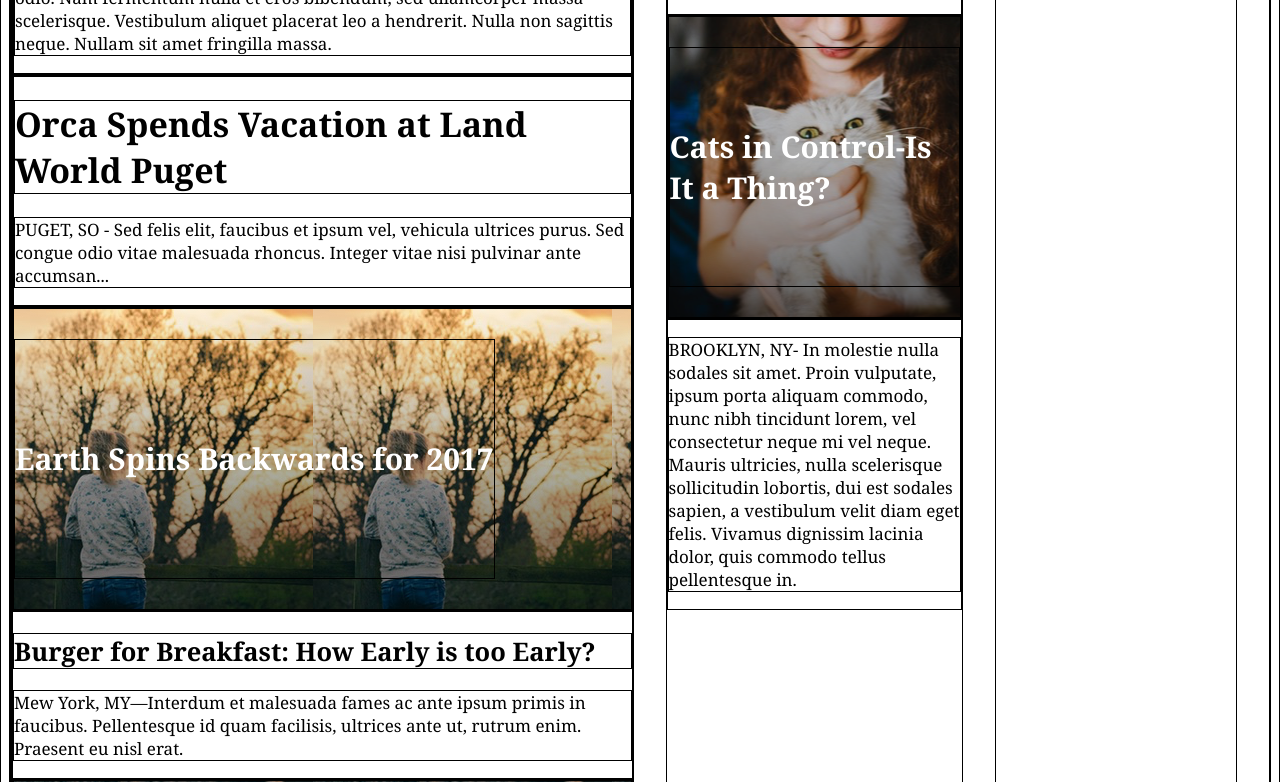
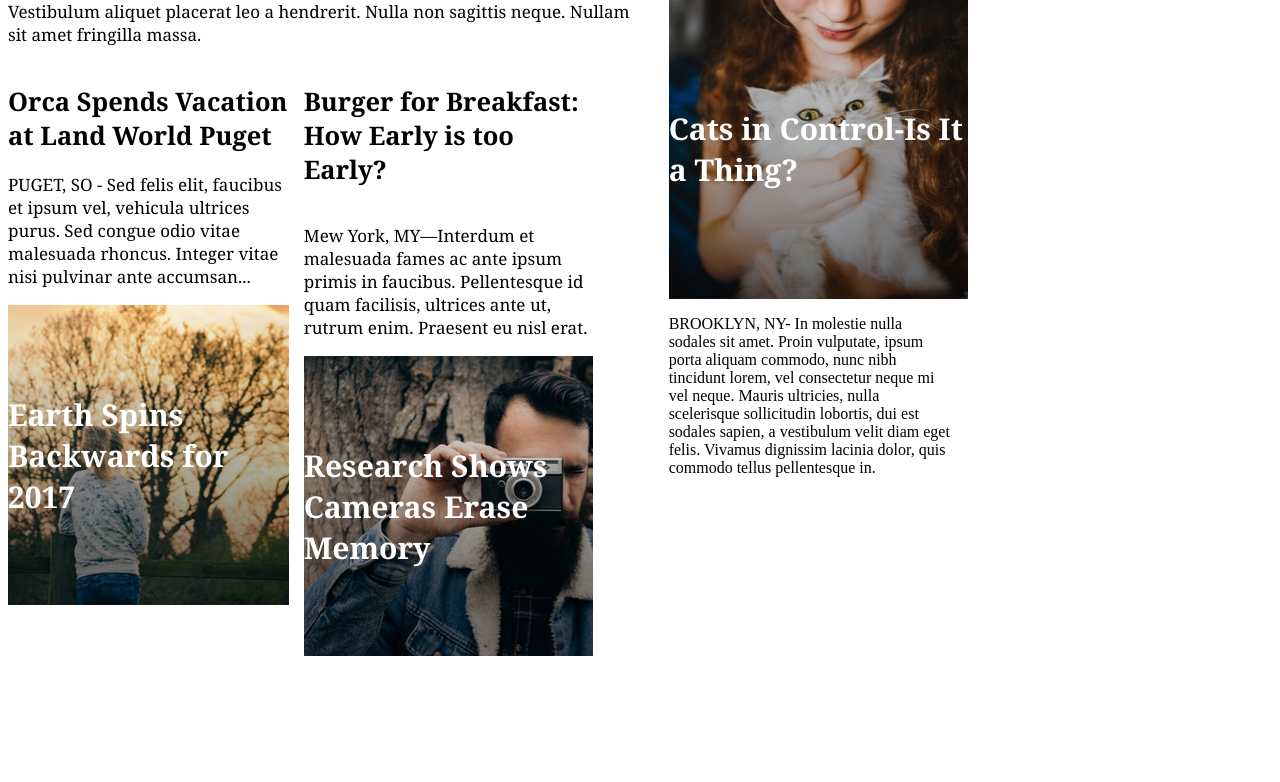
Before and after one commit to sensibleman/MyTimes, a plain HTML site: page index.html in a window 1280 px wide. Shown: the part 605-1387 px from the top of the page. After the commit the page ends 1269 px from the top, so only its background shows below. Drawn offline with Linux system fonts and the light colour scheme.

Commit message:
adjust colums and flex stretch properties, padding. Still need to align items better.

```diff
--- a/index.html
+++ b/index.html
@@ -34,12 +34,12 @@
       </div>
     </div>
       <div class="stories">
+       <div class= "story">
         <div class="orca-story">
-          <h1>Orca Spends Vacation at Land World Puget</h1>
+          <h2>Orca Spends Vacation at Land World Puget</h2>
           <p>
             PUGET, SO - Sed felis elit, faucibus et ipsum vel, vehicula ultrices purus. Sed congue odio vitae malesuada rhoncus. Integer vitae nisi pulvinar ante accumsan...
           </p>
-        </div>
         </div>
       <div class="fall">
       <div class="image-content">
@@ -48,12 +48,12 @@
         </p>
       </div>
     </div>
-      <div class="stories">
+  </div>
+  <div class="story">
         <h2>Burger for Breakfast: How Early is too Early?</h2>
         <p>
           Mew York, MY—Interdum et malesuada fames ac ante ipsum primis in faucibus. Pellentesque id quam facilisis, ultrices ante ut, rutrum enim. Praesent eu nisl erat.
         </p>
-      </div>
       <div class = "camera">
         <div class="image-content">
          <p>
@@ -62,8 +62,10 @@
        </div>
       </div>
      </div>
+   </div>
+ </div>
     <div class="column medium">
-       <div class="stories">
+       <div class="story">
          <h2>FBI Finds Action Star Guilty of False Advertising</h2>
          <p>
            WASHINGTON DC- Donec luctus sem augue, rutrum posuere orci aliquam sed. Nam vitae aliquam lectus. Sed tempor tortor est, nec sagittis eros tincidunt sed. Morbi venenatis condimentum sem, vitae sollicitudin turpis pulvinar eget. Morbi pellentesque consectetur mi id auctor. Phasellus tincidunt orci mauris, placerat pharetra urna fringilla vitae. Morbi eget rutrum urna. Cras condimentum augue ut ante sollicitudin interdum. Pellentesque cursus dolor at tincidunt cursus. Vestibulum blandit aliquam felis...
@@ -76,17 +78,17 @@
          </p>
        </div>
      </div>
-       <div class="stories">
+       <div class="story">
          <p>
            BROOKLYN, NY- In molestie nulla sodales sit amet. Proin vulputate, ipsum porta aliquam commodo, nunc nibh tincidunt lorem, vel consectetur neque mi vel neque. Mauris ultricies, nulla scelerisque sollicitudin lobortis, dui est sodales sapien, a vestibulum velit diam eget felis. Vivamus dignissim lacinia dolor, quis commodo tellus pellentesque in.
          </p>
        </div>
     </div>
     <div class="column small">
+      <div class="story">
       <div class="image">
        <img class="cookie" src="resources/css/images/img-cookie.png" />
       </div>
-      <div class="stories">
         <h2>NEWS BITES</h2>
         <p>
           Cat Emoji Goes Viral Buy Youtube Views Home Business Advertising Ideas Advertising Internet Online Illustration in Marketing Materials Finally a Top Secret Way You Can
--- a/resources/css/style.css
+++ b/resources/css/style.css
@@ -1,4 +1,4 @@
-*{border: 1px solid black}
+/*{border: 1px solid black}*/
 body {
   margin-top:0;
 }
@@ -52,13 +52,17 @@ a {
 }
 .column.large {
   width: 630px;
+  display:flex;
+
 
 }
 .column.medium{
   width:300px;
+  flex-grow:1;
 }
 .column.small {
   width:240px;
+  flex-grow:1;
 }
 .wine-story .image-content{
   display:flex;
@@ -97,3 +101,15 @@ a {
  font-size: 17px;
  color: black;
 }
+.story {
+  display:flex;
+  flex-grow:1;
+  flex-direction:column;
+  min-width:275px;
+  padding-right:15px;
+}
+.stories {
+  display:flex;
+  justify-content:space-between;
+  width:600px;
+}
```
Lines whose indentation alone changed are shown as unchanged.
